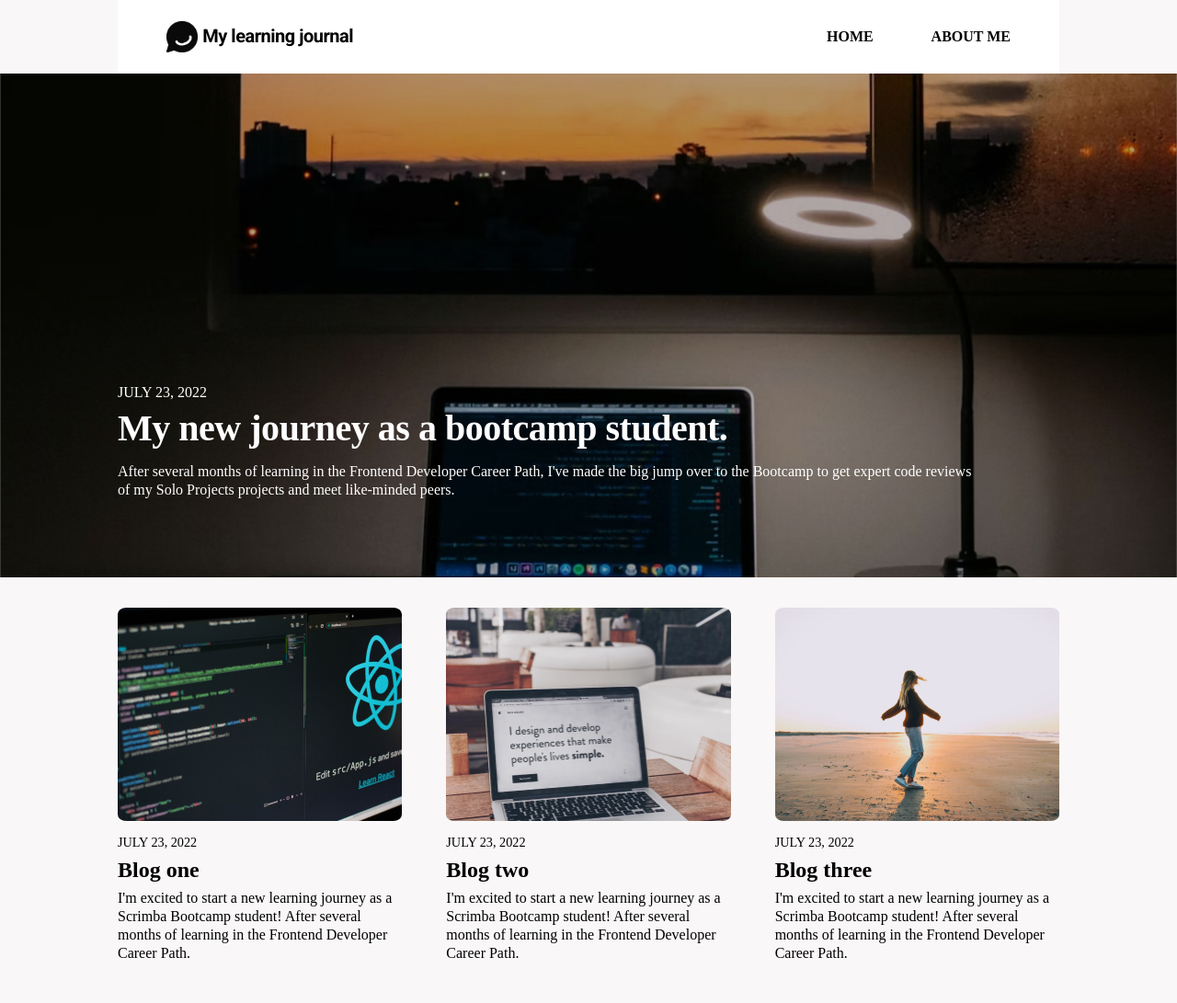
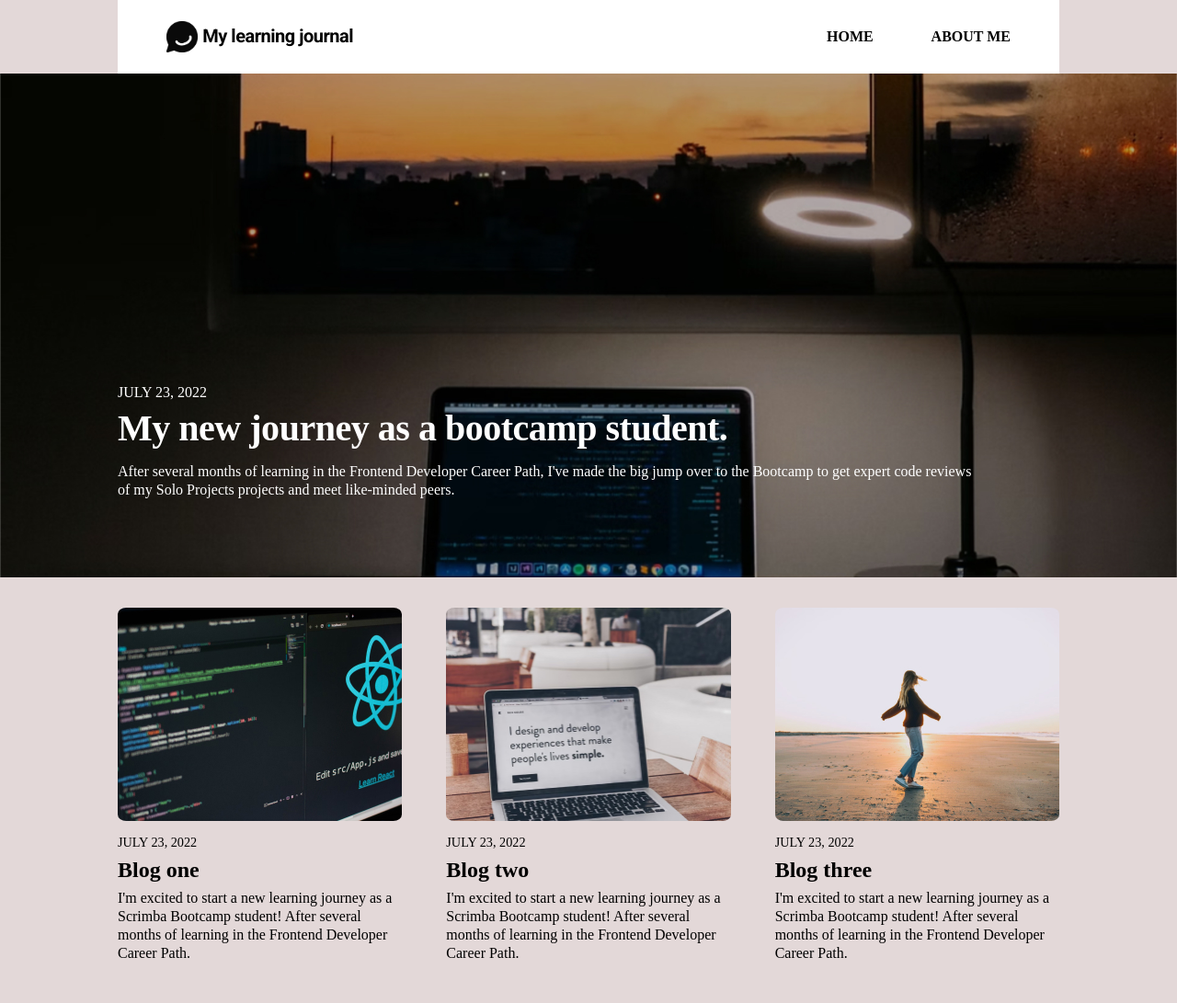
Before and after one commit to Salahabi/Learning-Journal, a website built with Vite: page index.html in a window 1280 px wide. Shown: the top 1091 px of the page at 92% size. Built offline with nearby package versions, Linux system fonts and the light colour scheme.

Commit message:
Change the BG color
Change the BG color

```diff
--- a/css/style.css
+++ b/css/style.css
@@ -5,7 +5,7 @@ body {
     font-family: Source Sans Pro;
 }
 body {
-    background-color: #f9f7f7;
+    background-color: #e3d8d8 /*#f9f7f7;*/
 }
 @media (max-width: 1024px) {
     html {
```
